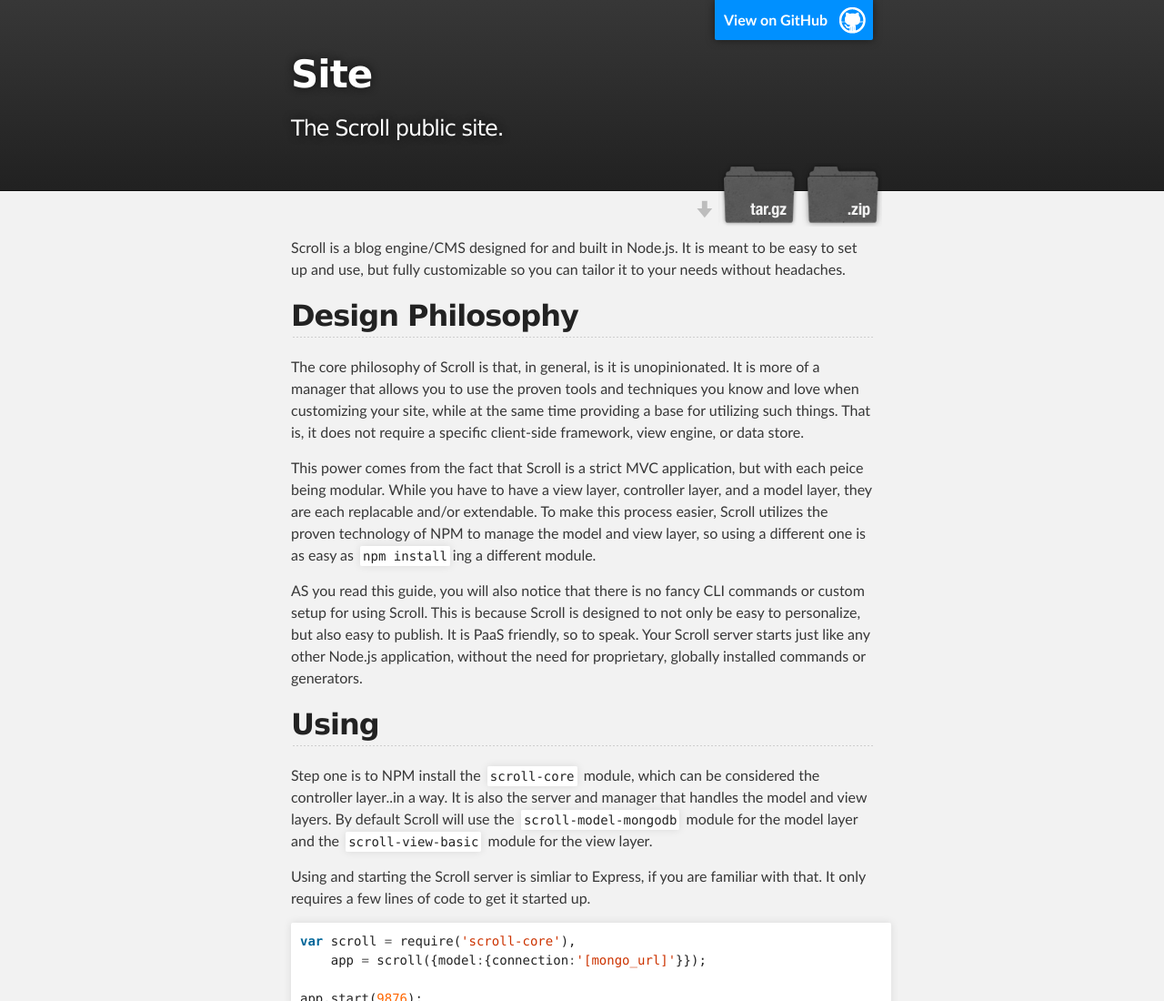
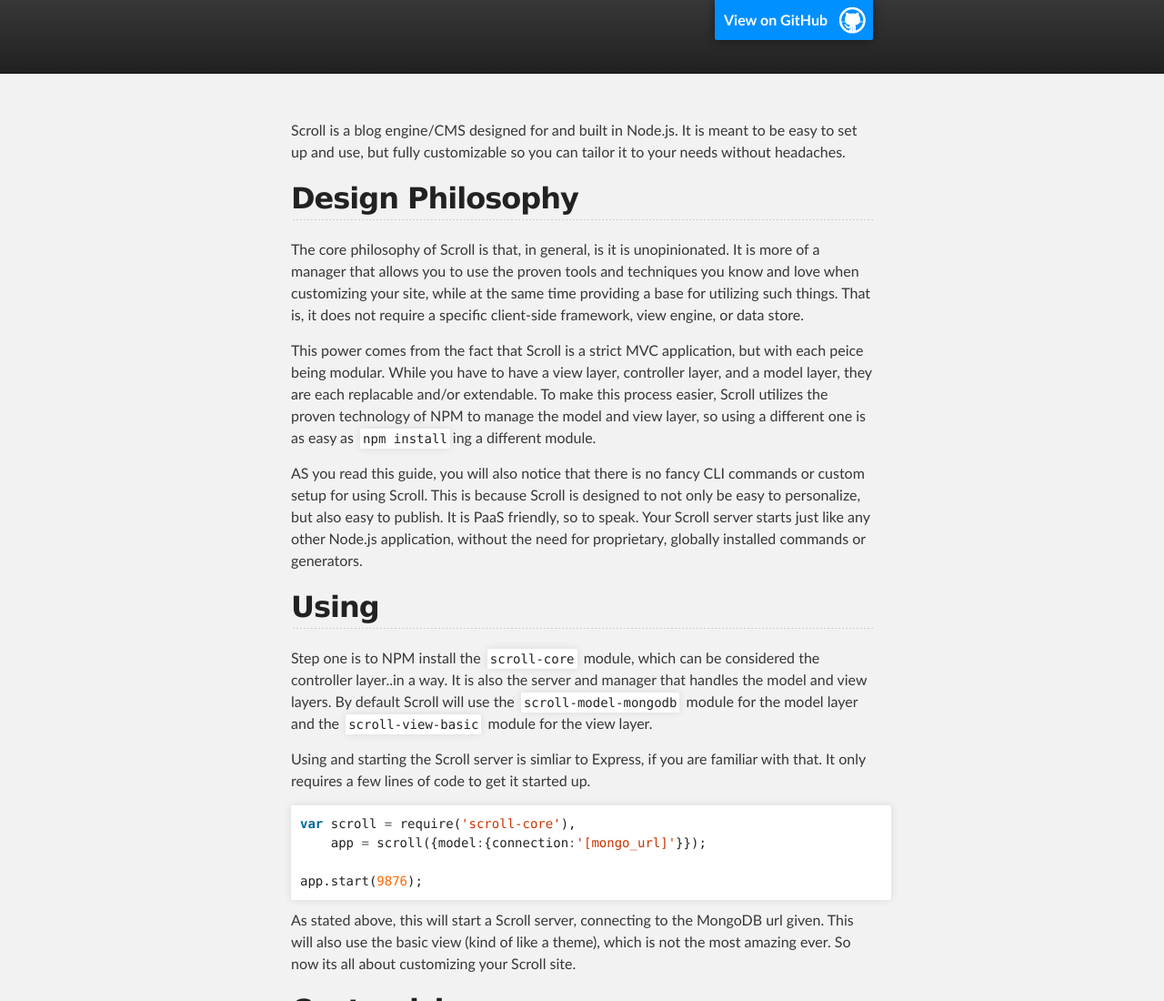
Before and after one commit to ScrollEngine/site, a plain HTML site: page index.html in a window 1280 px wide. Shown: the top 1100 px of the page at 91% size. Drawn offline with Linux system fonts and the light colour scheme.

Commit message:
Few minor tweaks to the page.

```diff
--- a/index.html
+++ b/index.html
@@ -4,11 +4,8 @@
   <head>
     <meta charset='utf-8' />
     <meta http-equiv="X-UA-Compatible" content="chrome=1" />
-    <meta name="description" content="Site : The Scroll public site." />
-
     <link rel="stylesheet" type="text/css" media="screen" href="stylesheets/stylesheet.css">
-
-    <title>Site</title>
+    <title>Scroll Server</title>
   </head>
 
   <body>
@@ -16,15 +13,7 @@
     <!-- HEADER -->
     <div id="header_wrap" class="outer">
         <header class="inner">
-          <a id="forkme_banner" href="https://github.com/ScrollServer/site">View on GitHub</a>
-
-          <h1 id="project_title">Site</h1>
-          <h2 id="project_tagline">The Scroll public site.</h2>
-
-            <section id="downloads">
-              <a class="zip_download_link" href="https://github.com/ScrollServer/site/zipball/master">Download this project as a .zip file</a>
-              <a class="tar_download_link" href="https://github.com/ScrollServer/site/tarball/master">Download this project as a tar.gz file</a>
-            </section>
+          <a id="forkme_banner" href="https://github.com/ScrollServer/core">View on GitHub</a>
         </header>
     </div>
 
```
